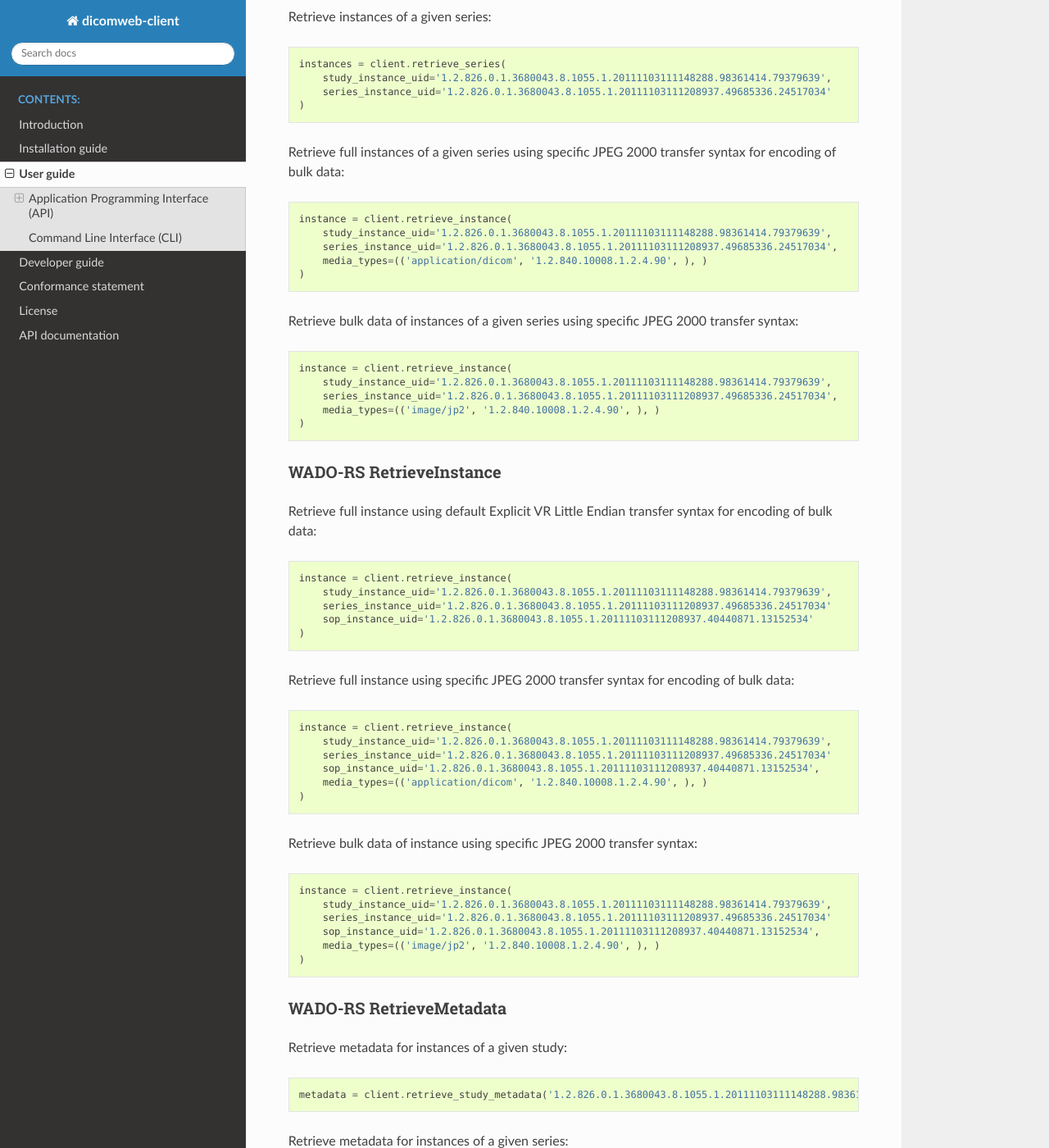
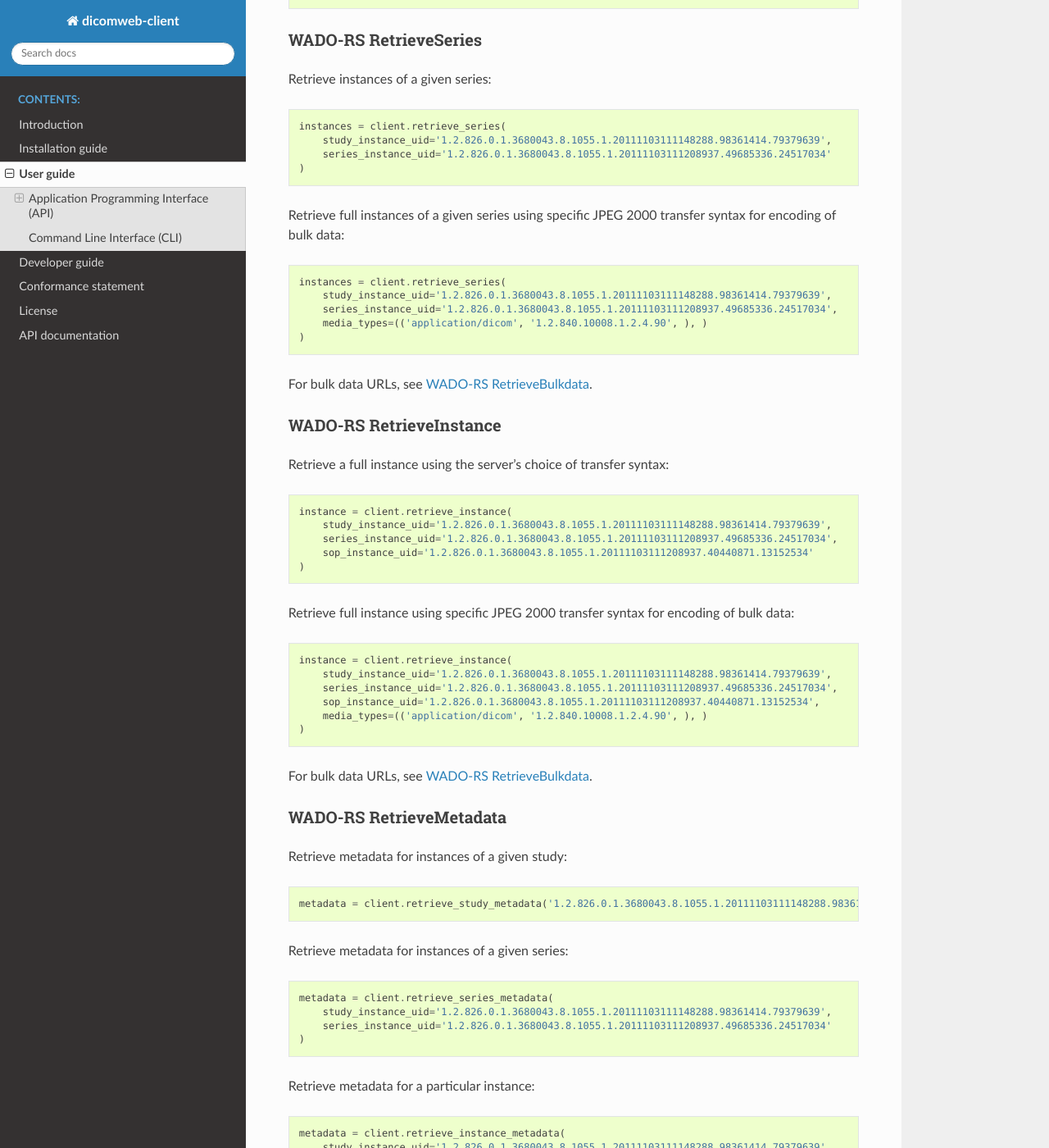
Before and after one commit to ImagingDataCommons/dicomweb-client, a Sphinx documentation site: the page built from docs/usage.rst, in a window 1280 px wide and 1400 px high, scrolled down 5616 px. Shown: the whole window at 82% size. Built offline with Sphinx 7.4.7 and the Read the Docs theme 3.1.0, drawn with Linux system fonts in a browser that asks for light colours; some of the changed text lies outside the part shown.

Commit message:
Fix authentication and WADO-RS documentation examples

```diff
--- a/docs/usage.rst
+++ b/docs/usage.rst
@@ -58,7 +58,7 @@ To interact with servers requiring authentication, ``DICOMwebClient`` accepts ar
         session=session
     )
 
-To simplify usage for basic HTTP authentication, you may also directly provide a username and password using the corresponding arguments.
+For basic HTTP authentication, you can also pass a username and password to ``create_session_from_user_pass`` and give the resulting session to ``DICOMwebClient``.
 
 .. code-block:: python
 
@@ -88,7 +88,9 @@ To interact with servers supporting token-based authorization, you can provide t
     )
 
 
-To interact with servers requiring certificate-based authentication, you can provide the CA bundle and client certificate using the ``ca_bundle`` and ``cert`` arguments, respectively.
+For certificate-based authentication, configure a session with ``add_certs_to_session`` and pass it to ``DICOMwebClient``.
+The ``ca_bundle`` verifies the server's certificate.
+The ``cert`` argument is the path to a PEM file containing the client certificate and its unencrypted private key.
 
 .. code-block:: python
 
@@ -332,21 +337,13 @@ Retrieve full instances of a given series using specific JPEG 2000 transfer synt
 
 .. code-block:: python
 
-    instance = client.retrieve_instance(
+    instances = client.retrieve_series(
         study_instance_uid='1.2.826.0.1.3680043.8.1055.1.20111103111148288.98361414.79379639',
         series_instance_uid='1.2.826.0.1.3680043.8.1055.1.20111103111208937.49685336.24517034',
         media_types=(('application/dicom', '1.2.840.10008.1.2.4.90', ), )
     )
 
-Retrieve bulk data of instances of a given series using specific JPEG 2000 transfer syntax:
-
-.. code-block:: python
-
-    instance = client.retrieve_instance(
-        study_instance_uid='1.2.826.0.1.3680043.8.1055.1.20111103111148288.98361414.79379639',
-        series_instance_uid='1.2.826.0.1.3680043.8.1055.1.20111103111208937.49685336.24517034',
-        media_types=(('image/jp2', '1.2.840.10008.1.2.4.90', ), )
-    )
+For bulk data URLs, see :ref:`retrievebulkdata`.
 
 
 .. _retrieveinstance:
@@ -354,13 +351,13 @@ Retrieve bulk data of instances of a given series using specific JPEG 2000 trans
 WADO-RS RetrieveInstance
 ++++++++++++++++++++++++
 
-Retrieve full instance using default Explicit VR Little Endian transfer syntax for encoding of bulk data:
+Retrieve a full instance using the server's choice of transfer syntax:
 
 .. code-block:: python
 
     instance = client.retrieve_instance(
         study_instance_uid='1.2.826.0.1.3680043.8.1055.1.20111103111148288.98361414.79379639',
-        series_instance_uid='1.2.826.0.1.3680043.8.1055.1.20111103111208937.49685336.24517034'
+        series_instance_uid='1.2.826.0.1.3680043.8.1055.1.20111103111208937.49685336.24517034',
         sop_instance_uid='1.2.826.0.1.3680043.8.1055.1.20111103111208937.40440871.13152534'
     )
 
@@ -371,21 +368,12 @@ Retrieve full instance using specific JPEG 2000 transfer syntax for encoding of
 
     instance = client.retrieve_instance(
         study_instance_uid='1.2.826.0.1.3680043.8.1055.1.20111103111148288.98361414.79379639',
-        series_instance_uid='1.2.826.0.1.3680043.8.1055.1.20111103111208937.49685336.24517034'
+        series_instance_uid='1.2.826.0.1.3680043.8.1055.1.20111103111208937.49685336.24517034',
         sop_instance_uid='1.2.826.0.1.3680043.8.1055.1.20111103111208937.40440871.13152534',
         media_types=(('application/dicom', '1.2.840.10008.1.2.4.90', ), )
     )
 
-Retrieve bulk data of instance using specific JPEG 2000 transfer syntax:
-
-.. code-block:: python
-
-    instance = client.retrieve_instance(
-        study_instance_uid='1.2.826.0.1.3680043.8.1055.1.20111103111148288.98361414.79379639',
-        series_instance_uid='1.2.826.0.1.3680043.8.1055.1.20111103111208937.49685336.24517034'
-        sop_instance_uid='1.2.826.0.1.3680043.8.1055.1.20111103111208937.40440871.13152534',
-        media_types=(('image/jp2', '1.2.840.10008.1.2.4.90', ), )
-    )
+For bulk data URLs, see :ref:`retrievebulkdata`.
 
 .. _retrievemetadata:
 
@@ -502,6 +490,16 @@ Retrieve bulk data given a URL:
 .. code-block:: python
 
     data = client.retrieve_bulkdata('https://mydicomwebserver.com/studies/...')
+
+If metadata includes a ``BulkDataURI`` for pixel data, set ``bulk_data_url`` to its absolute URL.
+To request JPEG 2000 Lossless for that resource:
+
+.. code-block:: python
+
+    data = client.retrieve_bulkdata(
+        bulk_data_url,
+        media_types=(('image/jp2', '1.2.840.10008.1.2.4.90'),)
+    )
 
 
 .. _retrieverenderedtransaction:
```
Also changed, not shown: other parts of docs/usage.rst (+4 -1 lines).
